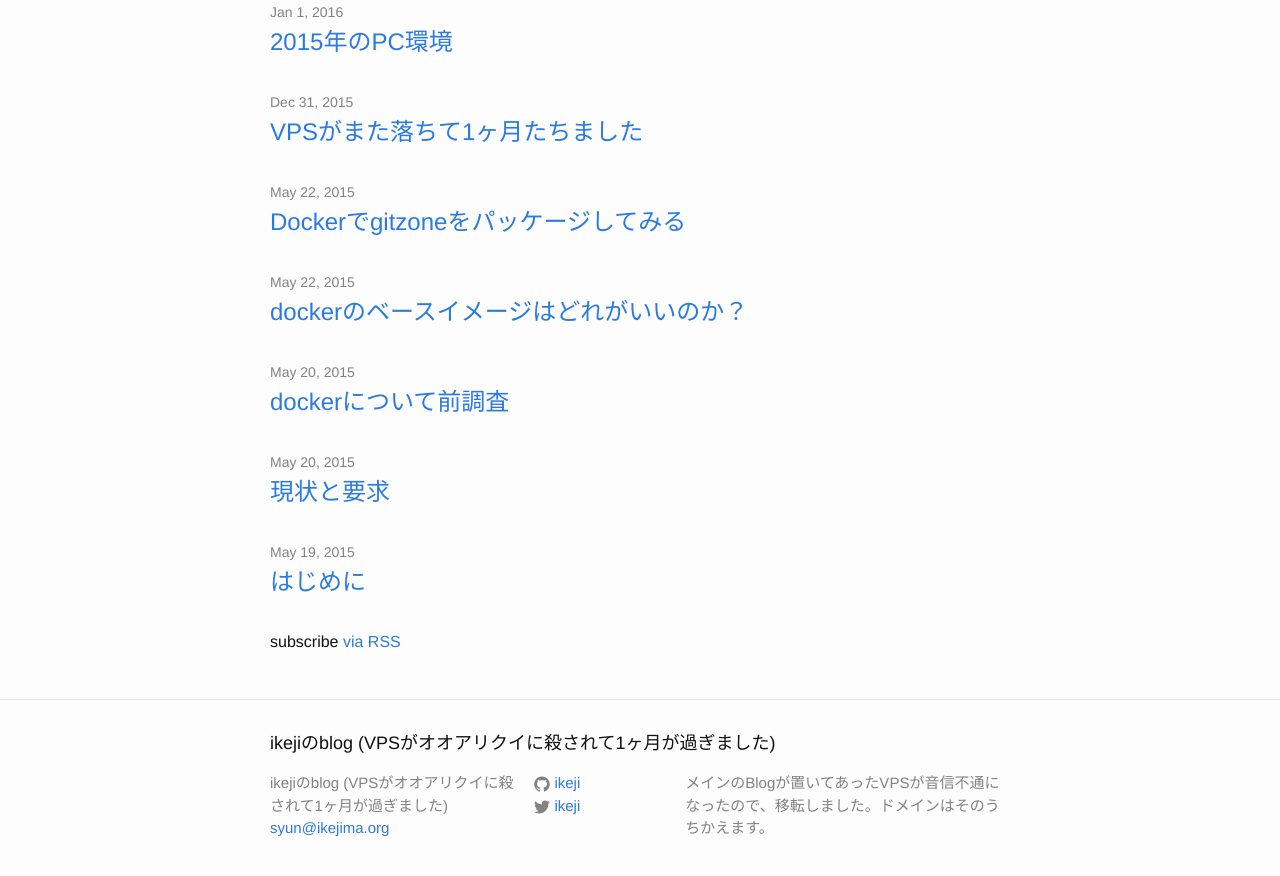
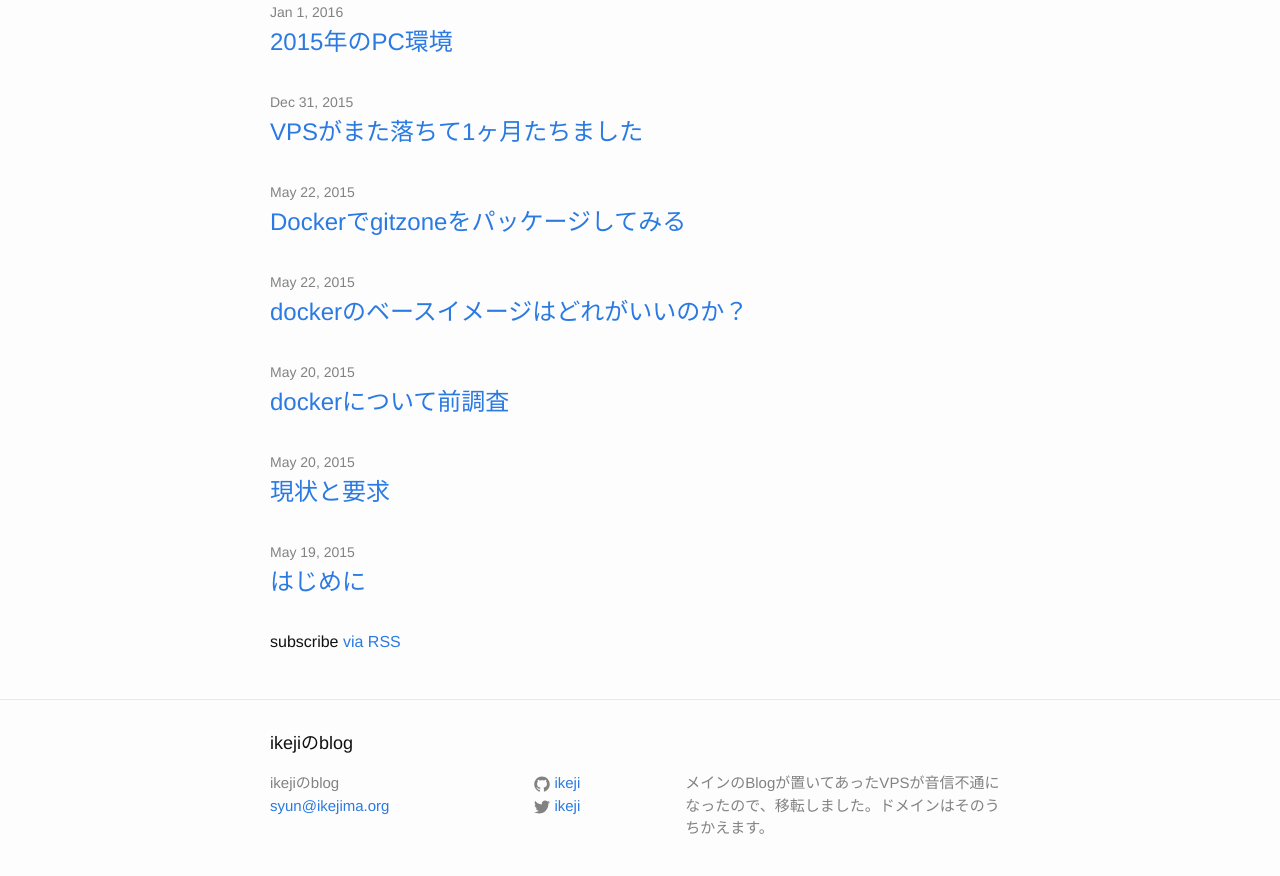
Before and after one commit to ikeji/ikeji.github.io, a Jekyll site: the page built from index.html, in a window 1280 px wide and 900 px high, scrolled down 947 px. Shown: the top 876 px of the window. Built offline with Jekyll 4.4.1, drawn with Linux system fonts in a browser that asks for light colours; some of the changed text lies outside the part shown.

Commit message:
Change name.

```diff
--- a/_config.yml
+++ b/_config.yml
@@ -1,5 +1,5 @@
 # Site settings
-title: ikejiのblog (VPSがオオアリクイに殺されて1ヶ月が過ぎました)
+title: ikejiのblog
 email: syun@ikejima.org
 description: >
   メインのBlogが置いてあったVPSが音信不通になったので、移転しました。ドメインはそのうちかえます。
```
